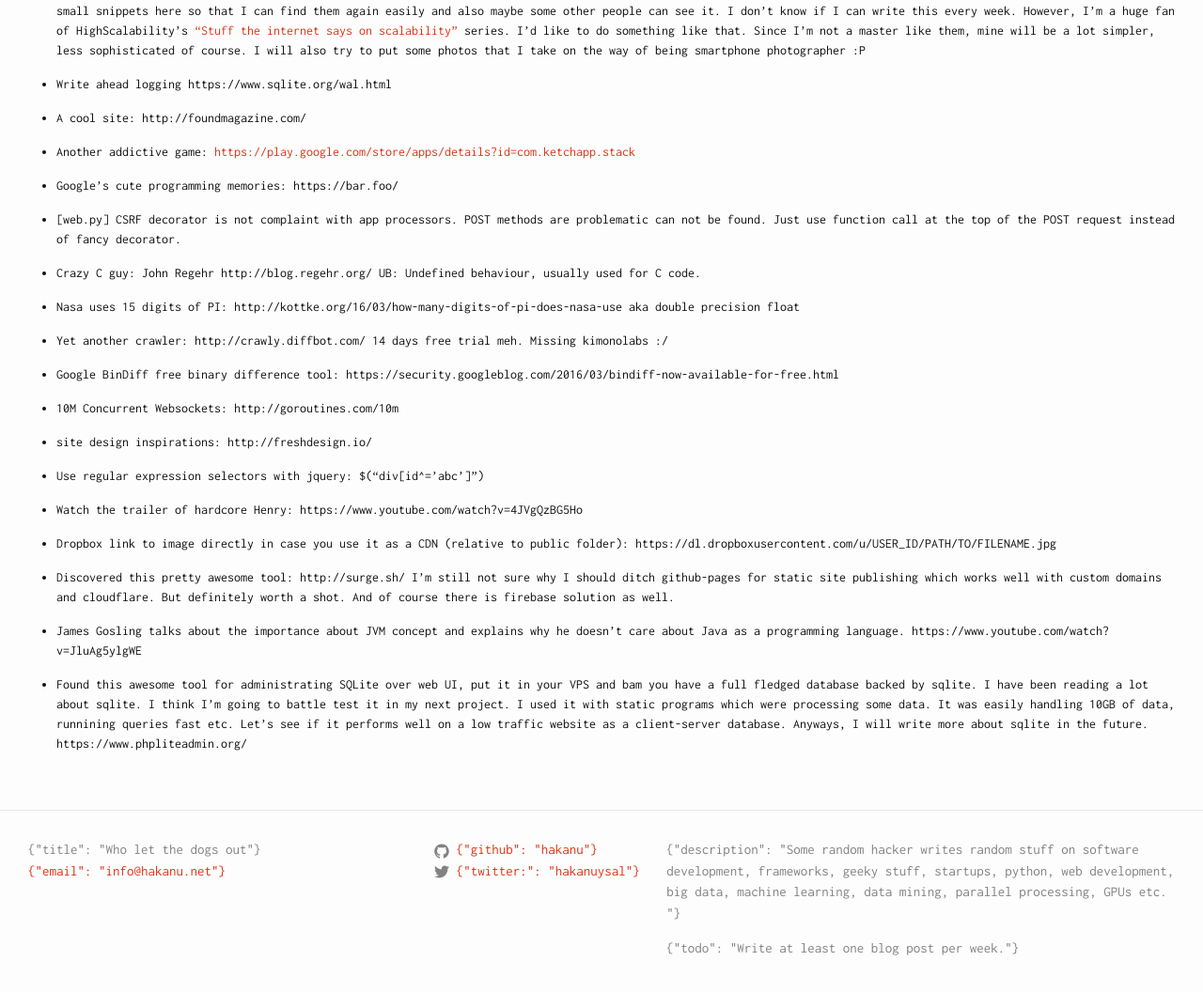
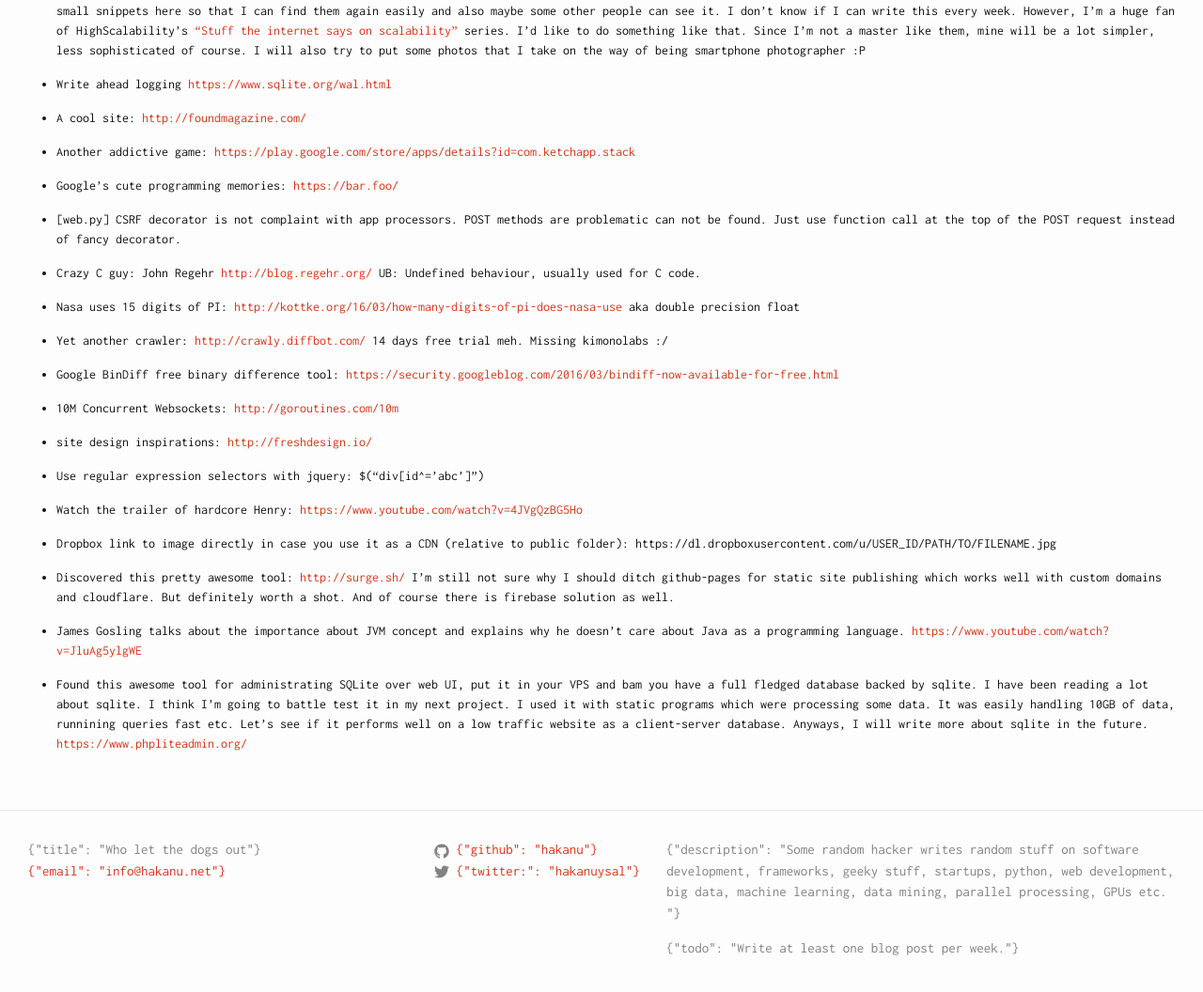
Before and after one commit to hakanu/blog, a Jekyll site: the page built from _posts/2016-03-21-weekly-roundup-1.md, in a window 1280 px wide and 1400 px high, scrolled down 279 px. Shown: the part 319-1375 px from the top of the window at 94% size. Built offline with Jekyll 4.4.1, drawn with Linux system fonts in a browser that asks for light colours; comment, search, counter and statistics services are not loaded; some of the changed lines change nothing that is shown.

Commit message:
Updated 2016-03-21-weekly-roundup-1.md

```diff
--- a/_posts/2016-03-21-weekly-roundup-1.md
+++ b/_posts/2016-03-21-weekly-roundup-1.md
@@ -6,48 +6,51 @@
 ---
 
 
+
 ![](https://devdala.files.wordpress.com/2016/03/pano_20151017_144505.jpg)
 **Flat Montreal is Flat - October, 2015**
 
 * I read a lot of blog posts, RSS feeds, watch too many videos, solve too many big/little problem during the week. So instead of keeping them in my [Keep](http://keep.google.com); I decided to put small snippets here so that I can find them again easily and also maybe some other people can see it. I don't know if I can write this every week. However, I'm a huge fan of HighScalability's ["Stuff the internet says on scalability"](http://highscalability.com/blog/2016/3/18/stuff-the-internet-says-on-scalability-for-march-18th-2016.html) series. I'd like to do something like that. Since I'm not a master like them, mine will be a lot simpler, less sophisticated of course. I will also try to put some photos that I take on the way of being smartphone photographer :P
 
 * Write ahead logging
-https://www.sqlite.org/wal.html
+[https://www.sqlite.org/wal.html](https://www.sqlite.org/wal.html)
 
 * A cool site:
-http://foundmagazine.com/
+[http://foundmagazine.com/](http://foundmagazine.com/)
 
 * Another addictive game:
 [https://play.google.com/store/apps/details?id=com.ketchapp.stack](https://play.google.com/store/apps/details?id=com.ketchapp.stack)
 
-* Google's cute programming memories: https://bar.foo/
+* Google's cute programming memories: [https://bar.foo/](https://bar.foo/)
 
 * [web.py] CSRF decorator is not complaint with app processors. POST methods are problematic can not be found. Just use function call at the top of the POST request instead of fancy decorator.
 
-* Crazy C guy: John Regehr http://blog.regehr.org/
+* Crazy C guy: John Regehr [http://blog.regehr.org/](http://blog.regehr.org/)
 UB: Undefined behaviour, usually used for C code.
 
-* Nasa uses 15 digits of PI: http://kottke.org/16/03/how-many-digits-of-pi-does-nasa-use aka double precision float
+* Nasa uses 15 digits of PI: [http://kottke.org/16/03/how-many-digits-of-pi-does-nasa-use](http://kottke.org/16/03/how-many-digits-of-pi-does-nasa-use) aka double precision float
 
-* Yet another crawler: http://crawly.diffbot.com/ 14 days free trial meh. Missing kimonolabs :/
+* Yet another crawler: [http://crawly.diffbot.com/](http://crawly.diffbot.com/) 14 days free trial meh. Missing kimonolabs :/
 
-* Google BinDiff free binary difference tool: https://security.googleblog.com/2016/03/bindiff-now-available-for-free.html
+* Google BinDiff free binary difference tool:
+[https://security.googleblog.com/2016/03/bindiff-now-available-for-free.html](https://security.googleblog.com/2016/03/bindiff-now-available-for-free.html)
 
-* 10M Concurrent Websockets: http://goroutines.com/10m
+* 10M Concurrent Websockets: [http://goroutines.com/10m](http://goroutines.com/10m)
 
-* site design inspirations: http://freshdesign.io/
+* site design inspirations: [http://freshdesign.io/](http://freshdesign.io/)
 
 * Use regular expression selectors with jquery: $("div[id^='abc']")
 
-* Watch the trailer of hardcore Henry: https://www.youtube.com/watch?v=4JVgQzBG5Ho
+* Watch the trailer of hardcore Henry: [https://www.youtube.com/watch?v=4JVgQzBG5Ho](https://www.youtube.com/watch?v=4JVgQzBG5Ho)
 
 * Dropbox link to image directly in case you use it as a CDN (relative to public folder): https://dl.dropboxusercontent.com/u/USER_ID/PATH/TO/FILENAME.jpg
 
-* Discovered this pretty awesome tool: http://surge.sh/
+* Discovered this pretty awesome tool: [http://surge.sh/](http://surge.sh/)
 I'm still not sure why I should ditch github-pages for static site publishing which works well with custom domains and cloudflare. But definitely worth a shot.
 And of course there is firebase solution as well.
 
-* James Gosling talks about the importance about JVM concept and explains why he doesn't care about Java as a programming language. https://www.youtube.com/watch?v=JluAg5ylgWE
+* James Gosling talks about the importance about JVM concept and explains why he doesn't care about Java as a programming language.
+[https://www.youtube.com/watch?v=JluAg5ylgWE](https://www.youtube.com/watch?v=JluAg5ylgWE)
 
 * Found this awesome tool for administrating SQLite over web UI, put it in your VPS and bam you have a full fledged database backed by sqlite. I have been reading a lot about sqlite. I think I'm going to battle test it in my next project. I used it with static programs which were processing some data. It was easily handling 10GB of data, runnining queries fast etc. Let's see if it performs well on a low traffic website as a client-server database. Anyways, I will write more about sqlite in the future.
-https://www.phpliteadmin.org/
+[https://www.phpliteadmin.org/](https://www.phpliteadmin.org/)
```
